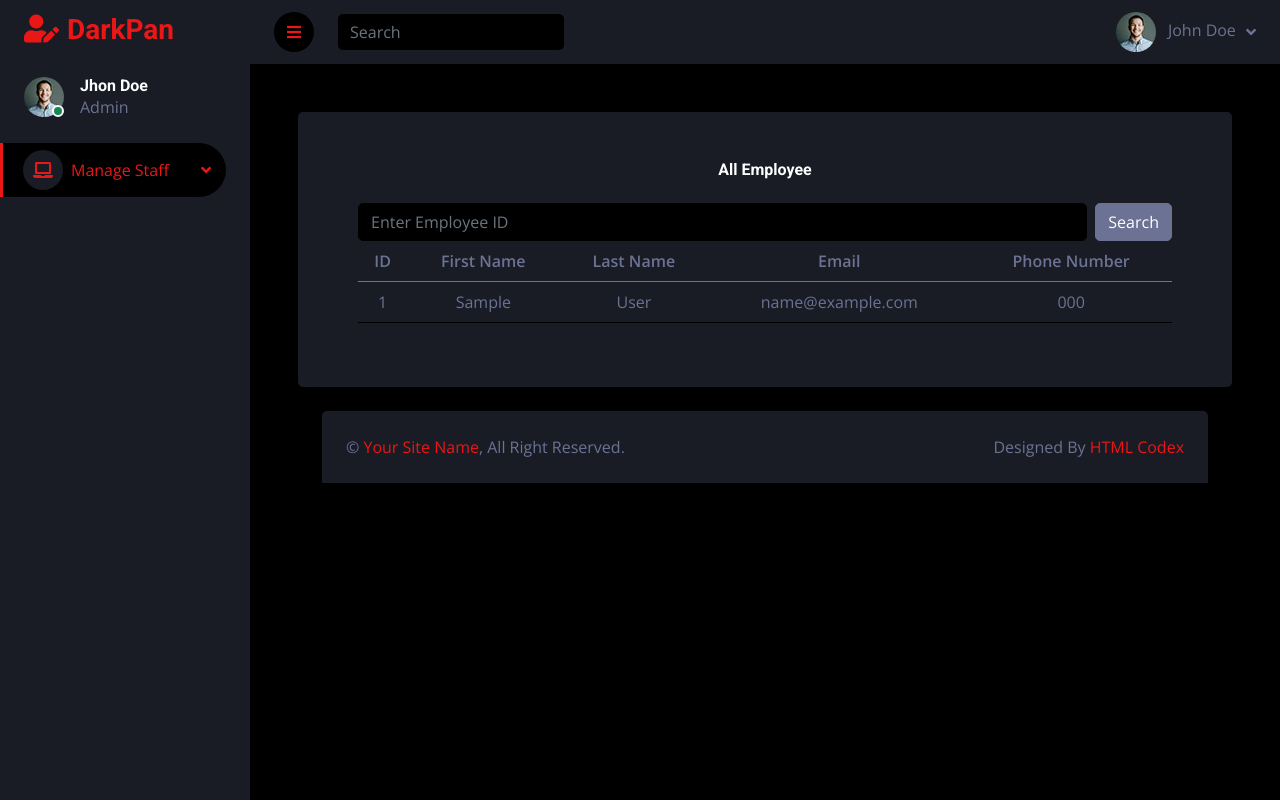
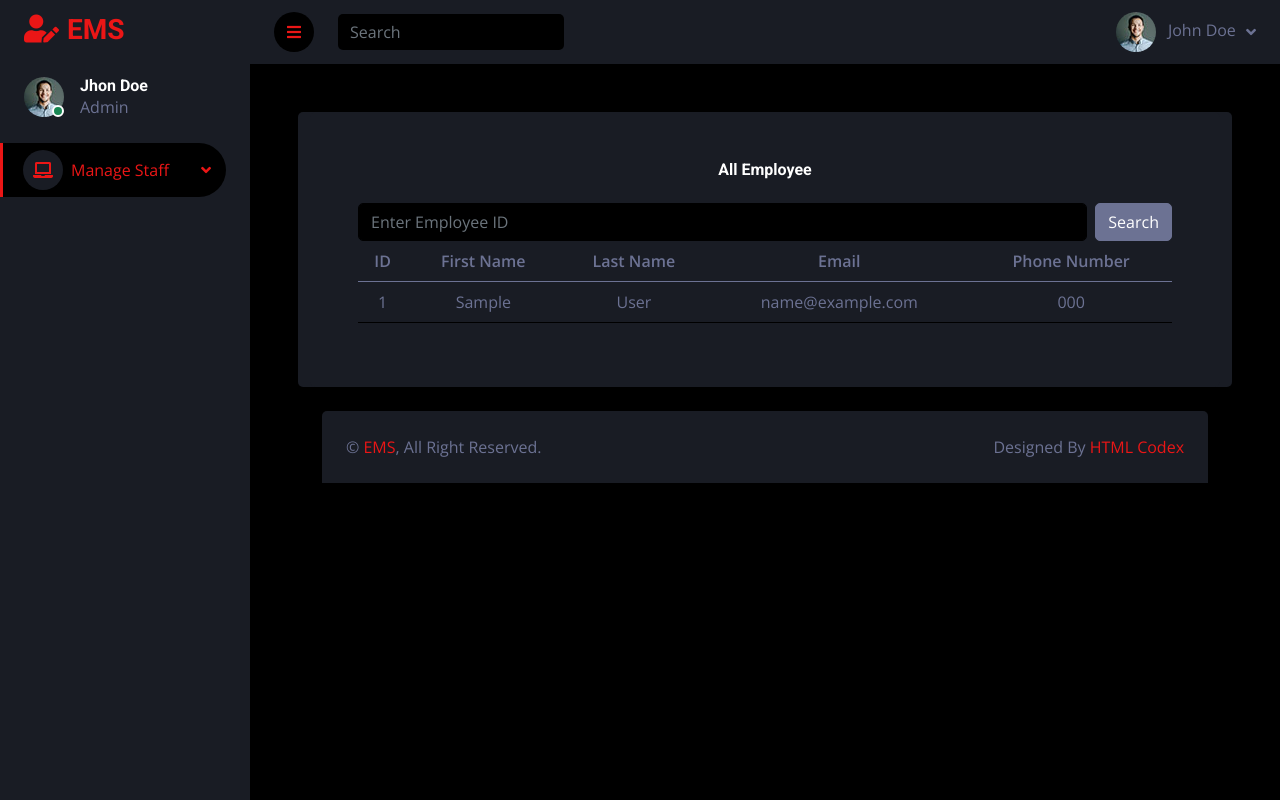
Before and after one commit to jangjue/aws-main, a Flask app: page / in a window 1280 px wide. Run offline with Flask 2, Linux system fonts and the light colour scheme; tables that the repository leaves empty or names only in its code hold one stand-in row (values such as "Sample post"); some libraries are stand-ins or nearby versions.

Commit message:
fix name

```diff
--- a/templates/addEmployee.html
+++ b/templates/addEmployee.html
@@ -47,7 +47,7 @@
         <div class="sidebar pe-4 pb-3">
             <nav class="navbar bg-secondary navbar-dark">
                 <a href="/templates/index.html" class="navbar-brand mx-4 mb-3">
-                    <h3 class="text-primary"><i class="fa fa-user-edit me-2"></i>DarkPan</h3>
+                    <h3 class="text-primary"><i class="fa fa-user-edit me-2"></i>EMS</h3>
                 </a>
                 <div class="d-flex align-items-center ms-4 mb-4">
                     <div class="position-relative">
@@ -173,7 +173,7 @@
                 <div class="bg-secondary rounded-top p-4">
                     <div class="row">
                         <div class="col-12 col-sm-6 text-center text-sm-start">
-                            &copy; <a href="#">Your Site Name</a>, All Right Reserved.
+                            &copy; <a href="#">EMS</a>, All Right Reserved.
                         </div>
                         <div class="col-12 col-sm-6 text-center text-sm-end">
                             <!--/*** This template is free as long as you keep the footer author’s credit link/attribution link/backlink. If you'd like to use the template without the footer author’s credit link/attribution link/backlink, you can purchase the Credit Removal License from "https://htmlcodex.com/credit-removal". Thank you for your support. ***/-->
--- a/templates/editEmployee.html
+++ b/templates/editEmployee.html
@@ -45,7 +45,7 @@
         <div class="sidebar pe-4 pb-3">
             <nav class="navbar bg-secondary navbar-dark">
                 <a href="/templates/index.html" class="navbar-brand mx-4 mb-3">
-                    <h3 class="text-primary"><i class="fa fa-user-edit me-2"></i>DarkPan</h3>
+                    <h3 class="text-primary"><i class="fa fa-user-edit me-2"></i>EMS</h3>
                 </a>
                 <div class="d-flex align-items-center ms-4 mb-4">
                     <div class="position-relative">
@@ -165,7 +165,7 @@
                 <div class="bg-secondary rounded-top p-4">
                     <div class="row">
                         <div class="col-12 col-sm-6 text-center text-sm-start">
-                            &copy; <a href="#">Your Site Name</a>, All Right Reserved.
+                            &copy; <a href="#">EMS</a>, All Right Reserved.
                         </div>
                         <div class="col-12 col-sm-6 text-center text-sm-end">
                             <!--/*** This template is free as long as you keep the footer author’s credit link/attribution link/backlink. If you'd like to use the template without the footer author’s credit link/attribution link/backlink, you can purchase the Credit Removal License from "https://htmlcodex.com/credit-removal". Thank you for your support. ***/-->
--- a/templates/index.html
+++ b/templates/index.html
@@ -48,7 +48,7 @@
         <div class="sidebar pe-4 pb-3">
             <nav class="navbar bg-secondary navbar-dark">
                 <a href="/" class="navbar-brand mx-4 mb-3">
-                    <h3 class="text-primary"><i class="fa fa-user-edit me-2"></i>DarkPan</h3>
+                    <h3 class="text-primary"><i class="fa fa-user-edit me-2"></i>EMS</h3>
                 </a>
                 <div class="d-flex align-items-center ms-4 mb-4">
                     <div class="position-relative">
@@ -183,7 +183,7 @@
                     <div class="bg-secondary rounded-top p-4">
                         <div class="row">
                             <div class="col-12 col-sm-6 text-center text-sm-start">
-                                &copy; <a href="#">Your Site Name</a>, All Right Reserved.
+                                &copy; <a href="#">EMS</a>, All Right Reserved.
                             </div>
                             <div class="col-12 col-sm-6 text-center text-sm-end">
                                 <!--/*** This template is free as long as you keep the footer author’s credit link/attribution link/backlink. If you'd like to use the template without the footer author’s credit link/attribution link/backlink, you can purchase the Credit Removal License from "https://htmlcodex.com/credit-removal". Thank you for your support. ***/-->
--- a/templates/searchEmployee.html
+++ b/templates/searchEmployee.html
@@ -45,7 +45,7 @@
         <div class="sidebar pe-4 pb-3">
             <nav class="navbar bg-secondary navbar-dark">
                 <a href="/" class="navbar-brand mx-4 mb-3">
-                    <h3 class="text-primary"><i class="fa fa-user-edit me-2"></i>DarkPan</h3>
+                    <h3 class="text-primary"><i class="fa fa-user-edit me-2"></i>EMS</h3>
                 </a>
                 <div class="d-flex align-items-center ms-4 mb-4">
                     <div class="position-relative">
@@ -146,7 +146,7 @@
                 <div class="bg-secondary rounded-top p-4">
                     <div class="row">
                         <div class="col-12 col-sm-6 text-center text-sm-start">
-                            &copy; <a href="#">Your Site Name</a>, All Right Reserved.
+                            &copy; <a href="#">EMS</a>, All Right Reserved.
                         </div>
                         <div class="col-12 col-sm-6 text-center text-sm-end">
                             <!--/*** This template is free as long as you keep the footer author’s credit link/attribution link/backlink. If you'd like to use the template without the footer author’s credit link/attribution link/backlink, you can purchase the Credit Removal License from "https://htmlcodex.com/credit-removal". Thank you for your support. ***/-->
```
